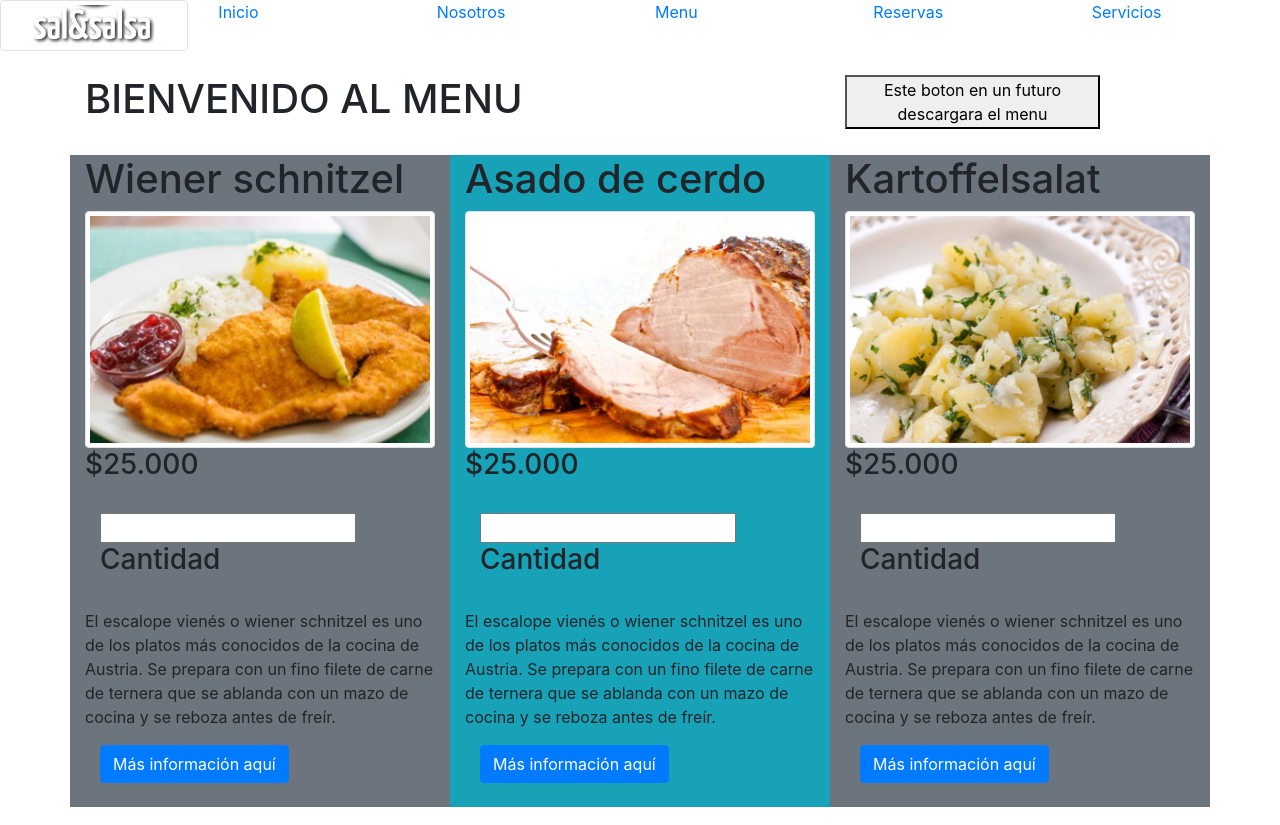
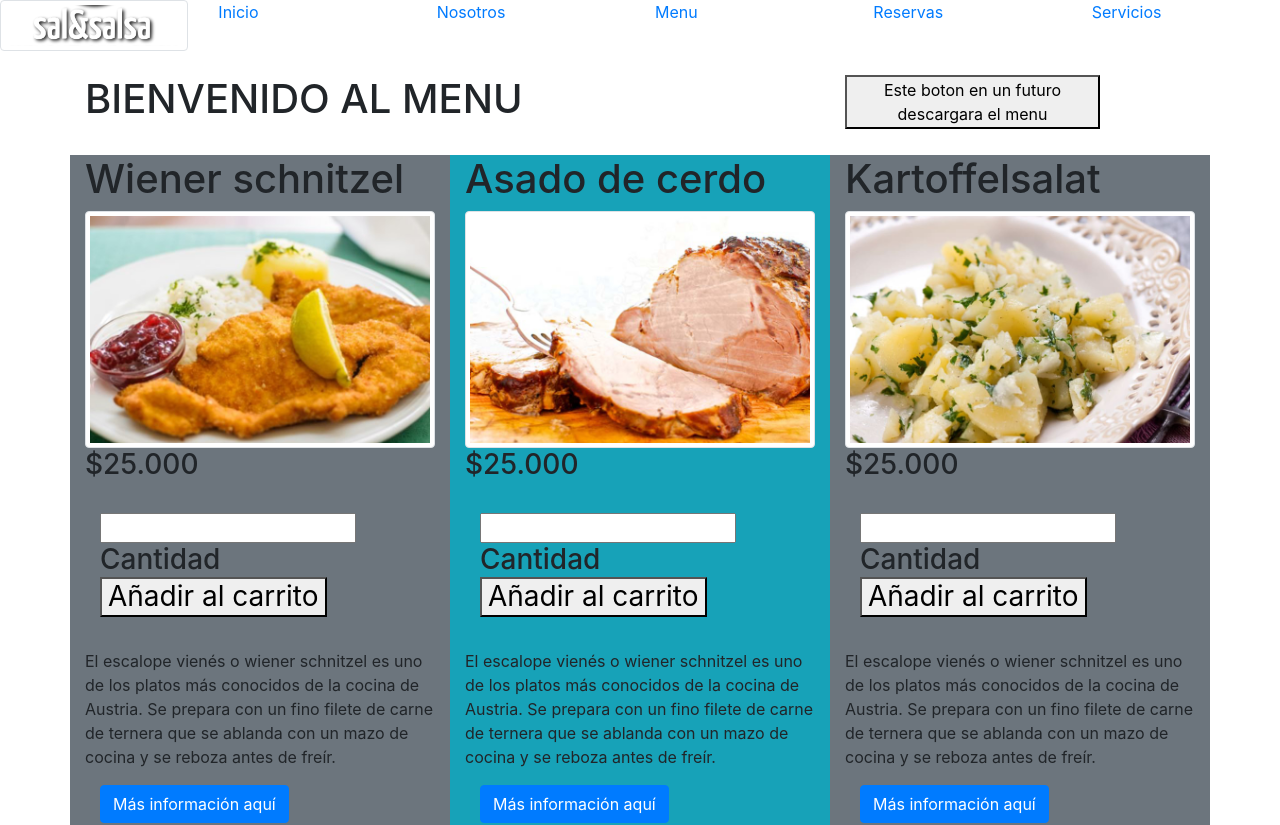
Before and after one commit to Hippo1990/salysalsas-grupo4, a React (Create React App) app: page /menu in a window 1280 px wide. Shown: the top 825 px of the page. Built offline with nearby package versions, Linux system fonts and the light colour scheme.

Commit message:
salysalsas

```diff
--- a/src/components/menu/ContadorMenu.jsx
+++ b/src/components/menu/ContadorMenu.jsx
@@ -1,4 +1,5 @@
 import React from "react";
+import Localstoragemenu from  './Localstoragemenu'
 
 class ContadorMenu extends React.Component{
     render(props){
@@ -7,6 +8,7 @@ class ContadorMenu extends React.Component{
                 <input type="number" min="0" id={this.props.Identificadordeplato}></input>
                 <h3>
                     Cantidad
+                    <Localstoragemenu />
                 </h3>
             </div>
         );
--- /dev/null
+++ b/src/components/menu/Localstoragemenu.jsx
@@ -0,0 +1,15 @@
+import React from 'react';
+
+class Localstoragemenu extends React.Component{
+
+    render(props){
+
+        return(
+
+            <div>
+                <button>Añadir al carrito</button>
+            </div>
+        );
+    }
+}
+export default Localstoragemenu;
--- a/src/components/menu/Segundoasidemenu.jsx
+++ b/src/components/menu/Segundoasidemenu.jsx
@@ -8,7 +8,7 @@ class Segundoasidemenu extends React.Component{
                     <div className="col-4"></div>
                     <div className="col-4">
                         <br></br>
-                        <img className="img-responsive" src={this.props.carrito} alt="carrito"  width="150px"/>
+                        <img className="img-responsive" src={this.props.carrito} alt="carrito"  width="300px"/>
                         <br></br>
                         <button>Este boton guarda las variables, perdon aun no function</button>
                     </div>
```
